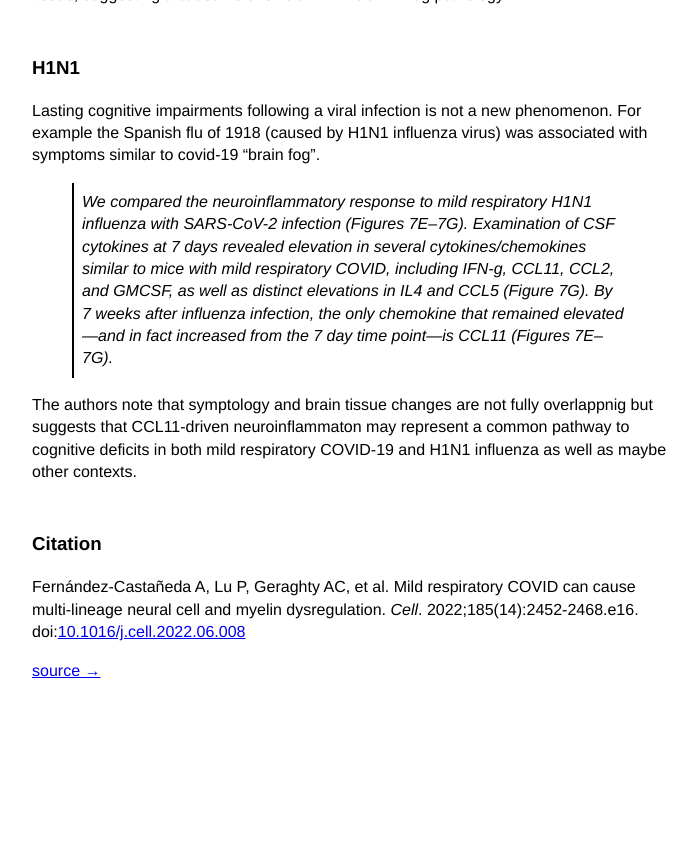
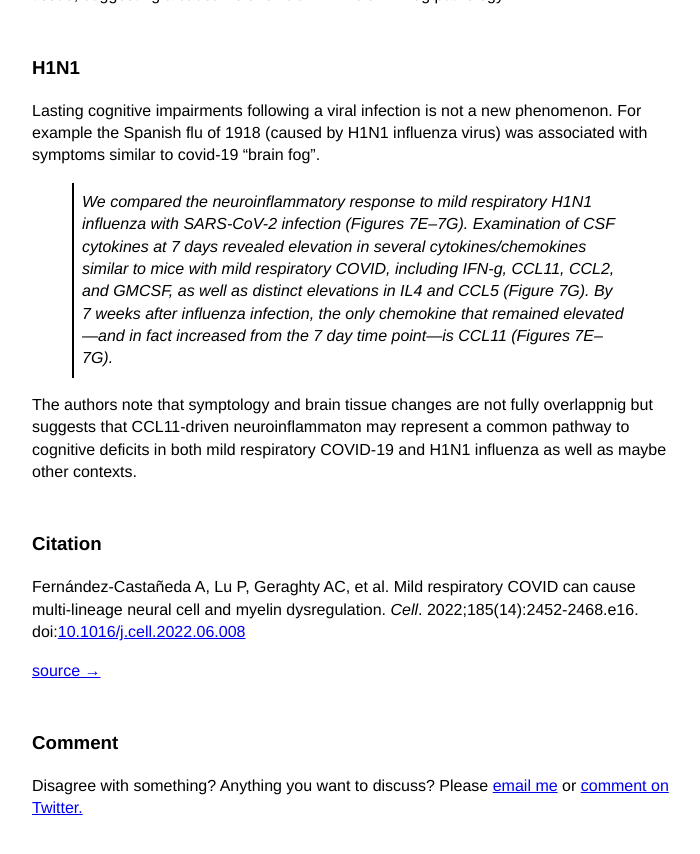
Before and after one commit to georgnaver/gizn, a Jekyll site: the page built from _posts/2023-01-06-covid-fog-and-the-spanish-flu.md, in a window 1280 px wide and 900 px high, scrolled down 2092 px. Shown: the top 854 px of the window, without its empty margins (288-988 px from the left). Built offline with Jekyll 4.4.1, drawn with Linux system fonts in a browser that asks for light colours; before the commit the page ends 2854 px from its top, so only the background shows below that.

Commit message:
comment section

```diff
--- a/_posts/2023-01-06-covid-fog-and-the-spanish-flu.md
+++ b/_posts/2023-01-06-covid-fog-and-the-spanish-flu.md
@@ -47,3 +47,7 @@ The authors note that symptology and brain tissue changes are not fully overlapp
 Fernández-Castañeda A, Lu P, Geraghty AC, et al. Mild respiratory COVID can cause multi-lineage neural cell and myelin dysregulation. _Cell_. 2022;185(14):2452-2468.e16. doi:[10.1016/j.cell.2022.06.008](https://doi.org/10.1016/j.cell.2022.06.008)
 
 [source →](https://www.cell.com/cell/fulltext/S0092-8674(22)00713-9)
+
+### Comment
+
+Disagree with something? Anything you want to discuss? Please [email me](mailto:gizn@georgnaver.se) or [comment on Twitter.](https://twitter.com/giznse/status/1612013236789862402)
```
